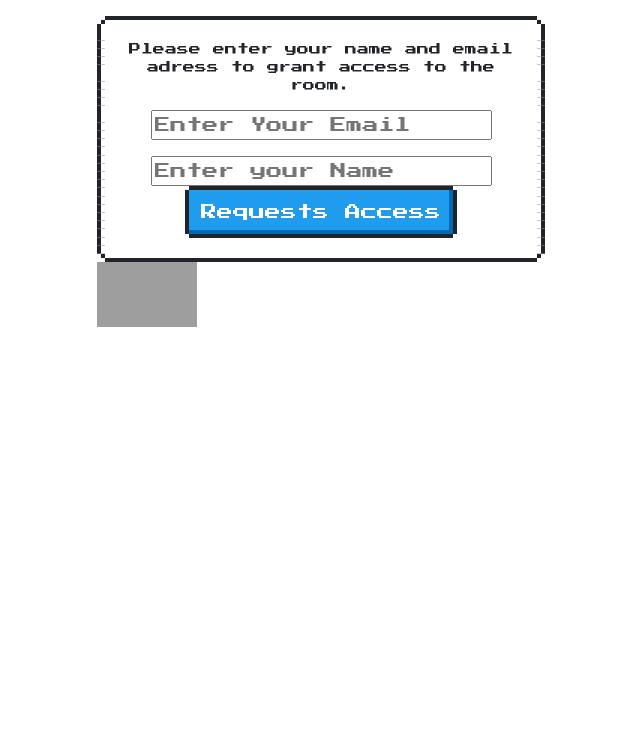
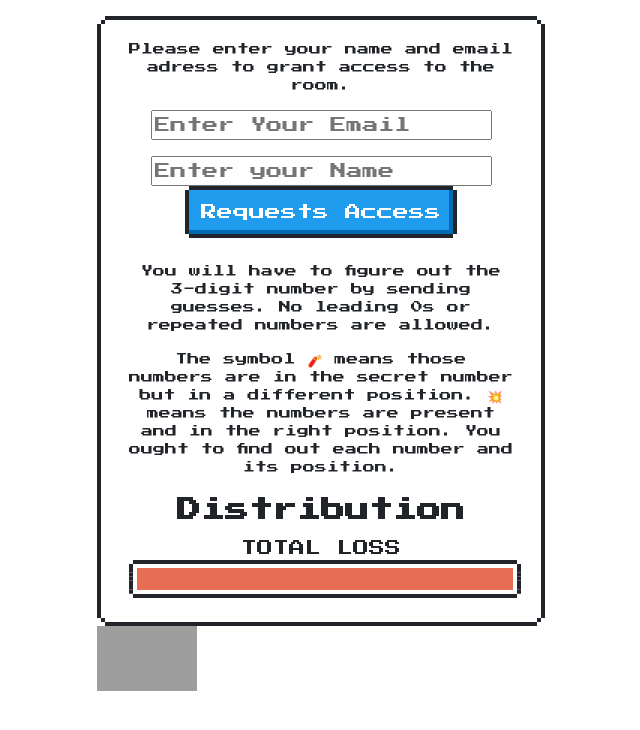
Before and after one commit to dariokl/firebase-flask-ponzi, a Flask app: page /join/1 in a window 1280 px wide. Shown: the top 730 px of the page, without its empty margins (319-959 px from the left). Run offline with Flask 2, Linux system fonts and the light colour scheme; data that the repository does not hold is empty; some libraries are stand-ins or nearby versions; grey boxes are pictures that could not be loaded.

Commit message:
distribution charts

```diff
--- a/app/firebase_utils/db.py
+++ b/app/firebase_utils/db.py
@@ -4,13 +4,7 @@ import datetime
 
 # Configuration goes here !!!
 firebase_config = {
-    "apiKey": "AIzaSyCulR0OlEN-dCRPxVsx16paDmbZef-x1gI",
-    "authDomain": "test-90b1b.firebaseapp.com",
-    "databaseURL": "https://test-90b1b-default-rtdb.europe-west1.firebasedatabase.app",
-    "projectId": "test-90b1b",
-    "storageBucket": "test-90b1b.appspot.com",
-    "messagingSenderId": "1085178731342",
-    "appId": "1:1085178731342:web:56a11a11b07b25916fdc1f"
+
 }
 
 
--- a/app/ponzi/views.py
+++ b/app/ponzi/views.py
@@ -2,7 +2,6 @@ from flask import render_template, redirect, session, request, jsonify, flash, u
 import time
 import json
 from random import sample, shuffle
-from hashids import Hashids
 
 from . import ponzibp as view
 
@@ -57,19 +56,36 @@ def join(room_key):
     # Clearing all previous sessions.
     session.clear()
 
-    return render_template('join.html', room_key=room_key)
+    # Cleaning up distribution to show the values inside the rooms chart bars.
+    distribution_chart = db.child('game').child(room_key).child('distribution').get().val()
+    distribution_chart = [int(x*100) for x in distribution_chart if x != None]
+
+    return render_template('join.html', room_key=room_key, distribution_chart=distribution_chart)
 
 
 @view.route('/ponzi/', methods=['GET', 'POST'])
 def ponzi():
+    """
+    Ponzi view is responsible for game itself , as the applicion doesnt have any sort of
+    auth system ponzi view relays on session that is created on /registration route once
+    player clicks requests access.
+
+    All the core informations are stored into clients session. Each request that passes form
+    validation subtract the amount of guesses player has by one , until he reaches 0 wich
+    means he failed to solve the puzzle and redirect player to home route.
+
+    Sessions objects "messages" and "guess" are used to show results of previous tries.
+
+    The rest of firebase queriying/logic is happening within app/firebase_utils/user.py,
+    even tough functions like set_timer , end_timer are pretty self explanatory check
+    them out in order to udnerstand args and logic happening there.
+    """
     form = GuessForm()
-
     # Using session objects to retrieve the current use , session objects are initialized on /register route.
     current_user = crud_user.current_user(
         db, session['email'], session['room_key'])
 
-    # Decoding the secret number inside the game.
-    hashids = Hashids()
+    # Using the number that is generated and added to session on /register.
     number_to_guess = session['number']
 
     def has_doubles(n):
@@ -126,6 +142,20 @@ def ponzi():
 
 @view.route('/register', methods=['GET', 'POST'])
 def register():
+    """
+    A mock register view , since we need a way to auth users with email they use
+    to grant access into room we are storing email and player name values into session.
+
+    Axios post is made from /join view once the player request the access.
+
+    Storing all the vital data in session helps application to work.
+    Register view is responsible for generatin of random 3 digits that are used
+    as a number that player should guess once he enters the route.
+
+    Additionally the session data could be formated as a dictionary to gain better
+    code readability but ever since applicaion could get firebase authentication in
+    future i will keep this way for now.
+    """
     if request.method == 'POST':
         user_email = request.get_json()['email']
         player_name = request.get_json()['name']
--- a/app/templates/join.html
+++ b/app/templates/join.html
@@ -81,22 +81,63 @@
 		}
 	}
 
+	.nes-progress {
+		height: 30px;
 
+	}
+
+	li {
+		margin-bottom: 20px;
+		list-style: none;
+	}
 </style>
 <div class="nes-container is-rounded is-first-step">
 
 
 	<p class="comment">Please enter your name and email adress to grant access to the room.</p>
 
-	<form id='joinForm'>
+	<form id="joinForm">
 		<div>
-			<input id='email' type='email' placeholder='Enter Your Email' style='margin-bottom: 1rem;' required />
-			<input id='playerName' type='text' placeholder='Enter your Name' required />
+			<input id="email" type="email" placeholder="Enter Your Email" style="margin-bottom: 1rem;" required="">
+			<input id="playerName" type="text" placeholder="Enter your Name" required="">
 		</div>
 		<div>
 			<button class="nes-btn is-primary">Requests Access</button>
 		</div>
 	</form>
+	<br>
+	<div>
+		<p class="comment">You will have to figure out the 3-digit number by sending guesses. No leading 0s or repeated
+			numbers are allowed. </p>
+		<p class="comment">The symbol 🧨 means those
+			numbers are in the secret number but in a different position. 💥 means the numbers are present and in the
+			right
+			position. You ought to find out each number and its position.</p>
+	</div>
+	<h2>Distribution</h2>
+	<div style="position:absolute;left:70%;bottom:70px;">
+
+		<ul>
+		{% for distribution in distribution_chart[:-1] %}
+
+			<li>{{distribution}}%</li>
+
+
+		{% endfor %}
+		</ul>
+	</div>
+	<div>
+
+		{% for distribution in distribution_chart[:-1] %}
+		<progress class="nes-progress is-primary" value="{{distribution}}" max="100"></progress>
+		{% endfor %}
+
+		TOTAL LOSS
+
+		<progress class="nes-progress is-error" value="100" max="100"></progress>
+	</div>
+
+
 </div>
 
 
@@ -331,7 +372,8 @@
 	</br>
 	</br>
 
-	<p><span style="font-weight: bold;" id='playerCounter'>  </span> of <span style="font-weight: bold;" id='maxPlayers'> </span>
+	<p><span style="font-weight: bold;" id='playerCounter'> </span> of <span style="font-weight: bold;" id='maxPlayers'>
+		</span>
 		players are in, waiting for other to join.
 	</p>
 </div>
@@ -355,15 +397,6 @@
 	$(document).ready(function () {
 		// LEAVE THE CONFIG HERE
 		firebase_config = {
-
-	"apiKey": "AIzaSyCulR0OlEN-dCRPxVsx16paDmbZef-x1gI",
-    "authDomain": "test-90b1b.firebaseapp.com",
-    "databaseURL": "https://test-90b1b-default-rtdb.europe-west1.firebasedatabase.app",
-    "projectId": "test-90b1b",
-    "storageBucket": "test-90b1b.appspot.com",
-    "messagingSenderId": "1085178731342",
-    "appId": "1:1085178731342:web:56a11a11b07b25916fdc1f"
-
 
 
 		}
@@ -397,7 +430,7 @@
 
 		dbTotalPlayers.on('value', snap => playerCounter.text(snap.val()))
 		dbReady.on('value', snap => readyCounter.val(snap.val()))
-		dbMaxPlayers.once('value', snap => { maxPlayers.text(snap.val())})
+		dbMaxPlayers.once('value', snap => { maxPlayers.text(snap.val()) })
 		dbtotalGuess.once('value', snap => { totalGuesses.text("You have " + snap.val() + " guess to solve this puzzle") })
 
 		$('#joinForm').submit(function (e) {
@@ -417,11 +450,11 @@
 					})
 			}).then((response) => {
 				dbAllowedPlayers.once('value', snap => {
-					if(snap.val() == 0){
+					if (snap.val() == 0) {
 						firstStep.fadeOut()
 						readyStep.fadeIn()
 					}
-					else{
+					else {
 						secondStep.fadeIn()
 						firstStep.fadeOut()
 					}
@@ -438,10 +471,9 @@
 			e.preventDefault()
 		})
 
-
 		// Checking number of allowed players on value change so i can show ready container once the lobby is full
 		dbAllowedPlayers.on('value', snap => {
-			if(snap.val() == 0){
+			if (snap.val() == 0) {
 				secondStep.hide()
 				readyStep.fadeIn()
 			}
```
Also changed, not shown: app/templates/ranking.html (+0 -7 lines).
